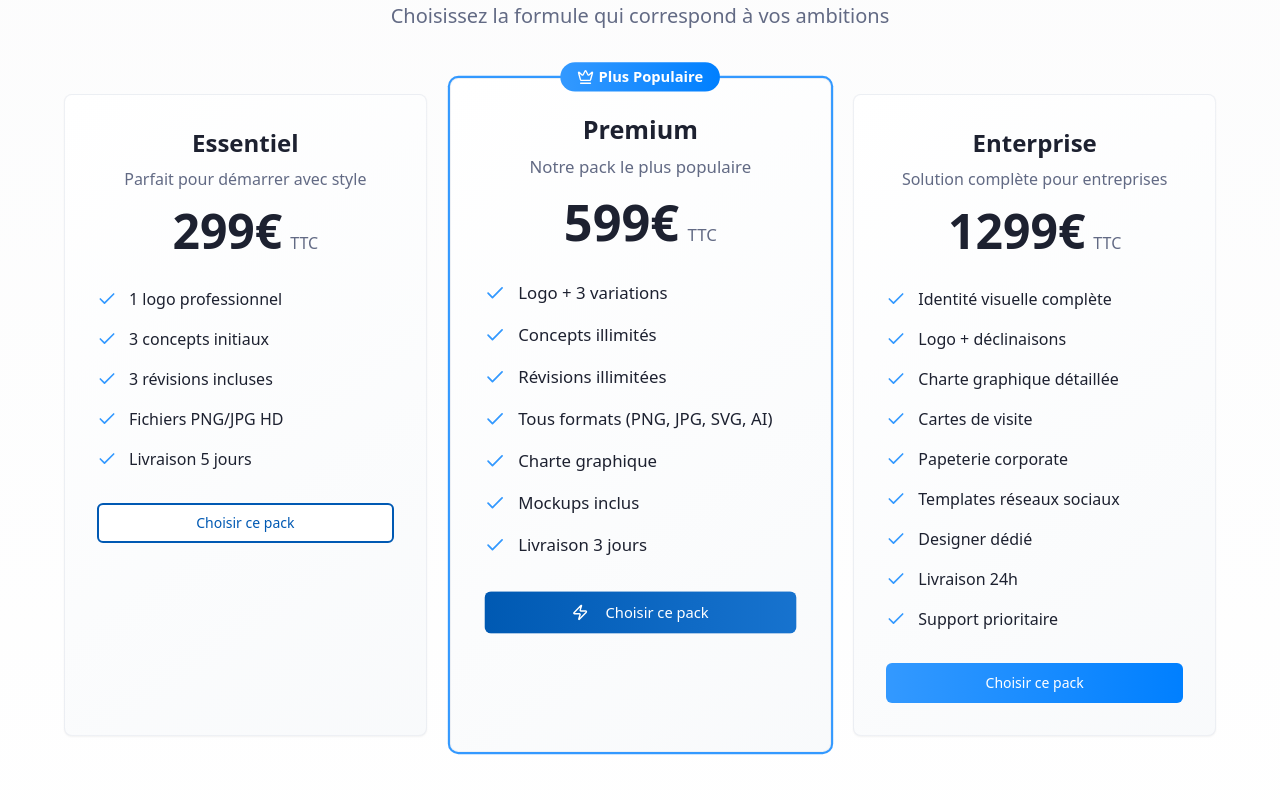
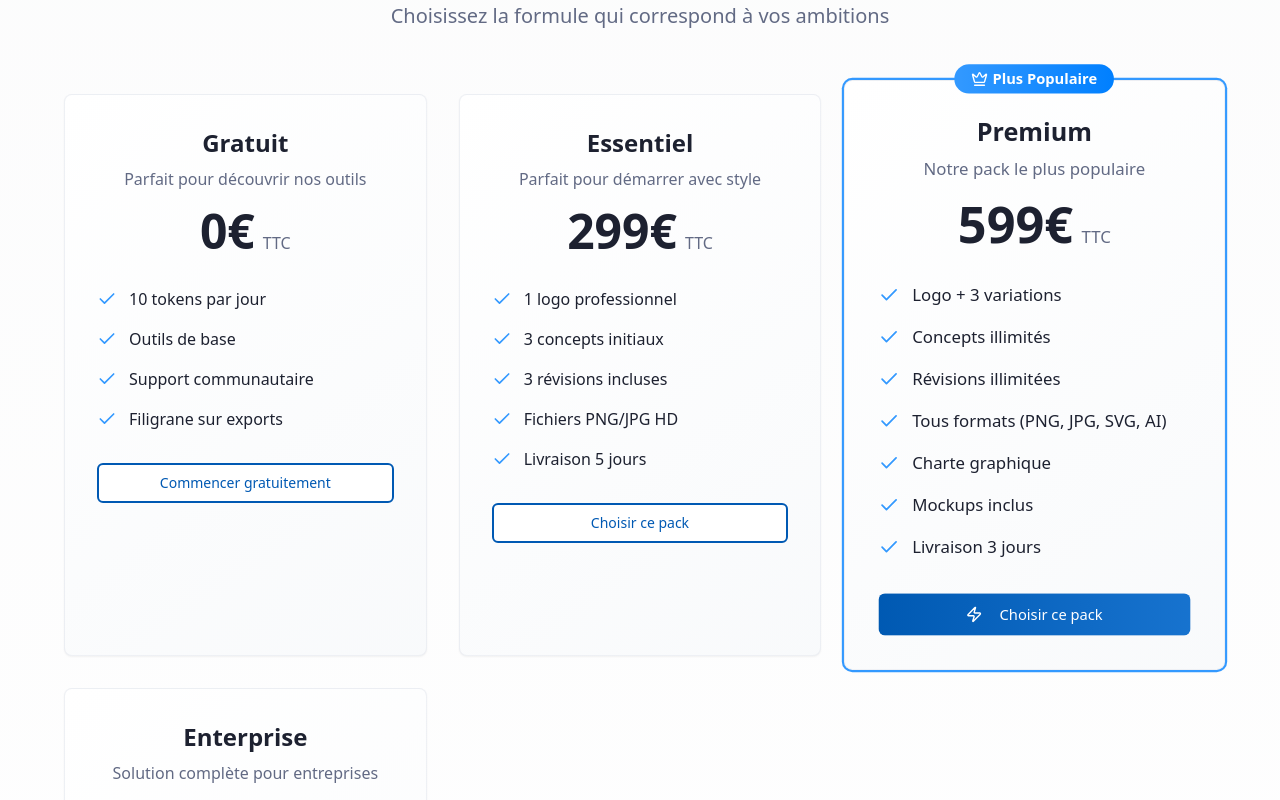
Before and after one commit to mvjdev/orbixup-design-studio, a React (Vite) app: page / in a window 1280 px wide. Shown: the part 1780-2580 px from the top of the page. Built offline with nearby package versions, Linux system fonts and the light colour scheme.

Commit message:
Add token pricing tiers
Implement free tier with 10 daily tokens and paid tiers for branding services.

```diff
--- a/src/components/Pricing.tsx
+++ b/src/components/Pricing.tsx
@@ -4,6 +4,20 @@ import { Card } from "./ui/card";
 
 const Pricing = () => {
   const plans = [
+    {
+      name: "Gratuit",
+      price: "0€",
+      description: "Parfait pour découvrir nos outils",
+      features: [
+        "10 tokens par jour",
+        "Outils de base",
+        "Support communautaire",
+        "Filigrane sur exports"
+      ],
+      popular: false,
+      buttonVariant: "outline" as const,
+      free: true
+    },
     {
       name: "Essentiel",
       price: "299€",
@@ -16,7 +30,8 @@ const Pricing = () => {
         "Livraison 5 jours"
       ],
       popular: false,
-      buttonVariant: "outline" as const
+      buttonVariant: "outline" as const,
+      free: false
     },
     {
       name: "Premium",
@@ -32,7 +47,8 @@ const Pricing = () => {
         "Livraison 3 jours"
       ],
       popular: true,
-      buttonVariant: "default" as const
+      buttonVariant: "default" as const,
+      free: false
     },
     {
       name: "Enterprise",
@@ -50,7 +66,8 @@ const Pricing = () => {
         "Support prioritaire"
       ],
       popular: false,
-      buttonVariant: "secondary" as const
+      buttonVariant: "secondary" as const,
+      free: false
     }
   ];
 
@@ -114,7 +131,7 @@ const Pricing = () => {
                 variant={plan.popular ? undefined : plan.buttonVariant}
               >
                 {plan.popular && <Zap className="mr-2 w-4 h-4" />}
-                Choisir ce pack
+                {plan.free ? 'Commencer gratuitement' : 'Choisir ce pack'}
               </Button>
             </Card>
           ))}
--- a/src/components/SignUp.tsx
+++ b/src/components/SignUp.tsx
@@ -4,11 +4,7 @@ import { Button } from "./ui/button";
 import { Input } from "./ui/input";
 import { Label } from "./ui/label";
 
-interface SignUpProps {
-  onToggle: () => void;
-}
-
-const SignUp = ({ onToggle }: SignUpProps) => {
+const SignUp = () => {
   const [showPassword, setShowPassword] = useState(false);
   const [showConfirmPassword, setShowConfirmPassword] = useState(false);
   const [formData, setFormData] = useState({
@@ -226,18 +222,6 @@ const SignUp = ({ onToggle }: SignUpProps) => {
         </div>
       </form>
 
-      {/* Toggle to Sign In */}
-      <div className="text-center mt-8 pt-6 border-t border-border/50">
-        <p className="text-muted-foreground text-sm md:text-base">
-          Déjà un compte ?{" "}
-          <button
-            onClick={onToggle}
-            className="text-primary hover:text-primary/80 transition-colors font-semibold"
-          >
-            Se connecter
-          </button>
-        </p>
-      </div>
     </div>
   );
 };
```
